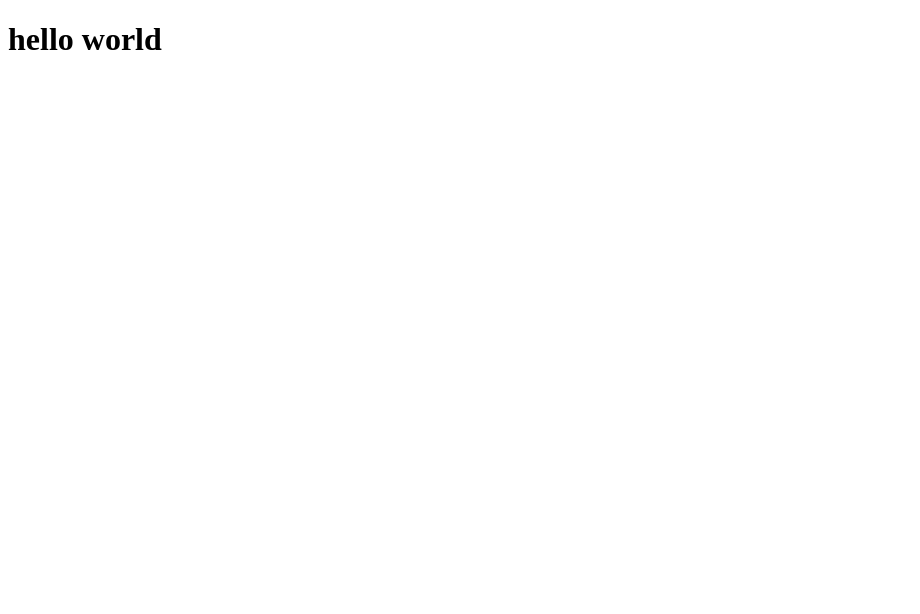
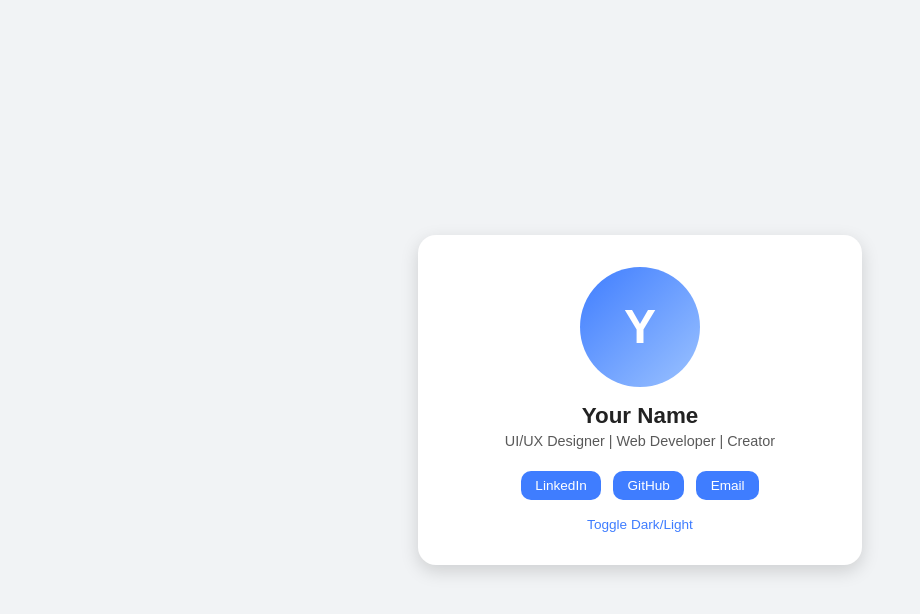
Before and after one commit to uhiwerahuoit370-ai/uhiwerahuoit370-ai.github.io, a plain HTML site: page index.html in a window 1280 px wide. Shown: the whole page, without its empty margins (0-920 px from the left). Drawn offline with Linux system fonts and the light colour scheme.

Commit message:
Update index.html

```diff
--- a/index.html
+++ b/index.html
@@ -1,11 +1,125 @@
 <!DOCTYPE html>
 <html lang="en">
 <head>
-    <meta charset="UTF-8">
-    <meta name="viewport" content="width=device-width, initial-scale=1.0">
-    <title>Document</title>
+<meta charset="UTF-8">
+<meta name="viewport" content="width=device-width, initial-scale=1.0">
+<title>Profile UI</title>
+<style>
+    :root {
+        --bg: #f1f3f5;
+        --card-bg: #ffffff;
+        --text: #222;
+        --accent: #3f7dff;
+    }
+    [data-theme="dark"] {
+        --bg: #1c1f23;
+        --card-bg: #2a2e32;
+        --text: #eaeaea;
+        --accent: #7aa8ff;
+    }
+
+    body {
+        font-family: sans-serif;
+        background: var(--bg);
+        margin: 0;
+        display: flex;
+        height: 100vh;
+        justify-content: center;
+        align-items: center;
+        transition: background 0.3s;
+    }
+    .profile-card {
+        background: var(--card-bg);
+        padding: 2rem;
+        width: min(90%, 380px);
+        text-align: center;
+        border-radius: 18px;
+        box-shadow: 0 6px 18px rgba(0,0,0,0.15);
+        transition: transform .3s, box-shadow .3s;
+    }
+    .profile-card:hover {
+        transform: translateY(-4px);
+        box-shadow: 0 12px 26px rgba(0,0,0,0.2);
+    }
+    .avatar {
+        width: 120px;
+        height: 120px;
+        background: linear-gradient(135deg, var(--accent), #9bc2ff);
+        border-radius: 50%;
+        margin: auto;
+        margin-bottom: 1rem;
+        display: flex;
+        align-items: center;
+        justify-content: center;
+        font-size: 48px;
+        color: #fff;
+        font-weight: bold;
+    }
+    .name {
+        font-size: 1.4rem;
+        font-weight: 700;
+        margin: .25rem 0;
+        color: var(--text);
+    }
+    .bio {
+        color: var(--text);
+        opacity: .75;
+        font-size: .9rem;
+        margin-bottom: 1.4rem;
+    }
+    .social {
+        display: flex;
+        justify-content: center;
+        gap: 12px;
+    }
+    .social a {
+        background: var(--accent);
+        padding: .45rem .9rem;
+        border-radius: 10px;
+        font-size: .85rem;
+        color: #fff;
+        text-decoration: none;
+        transition: background .25s;
+    }
+    .social a:hover {
+        background: #2b5ece;
+    }
+    button {
+        margin-top: 1rem;
+        border: none;
+        background: transparent;
+        font-size: .85rem;
+        cursor: pointer;
+        color: var(--accent);
+        transition: opacity .25s;
+    }
+    button:hover { opacity: .7; }
+</style>
 </head>
+
 <body>
-    <h1>hello world</h1>
+
+<div class="profile-card">
+    <div class="avatar">Y</div> <!-- Initial for profile -->
+    <div class="name">Your Name</div>
+    <div class="bio">UI/UX Designer | Web Developer | Creator</div>
+
+    <div class="social">
+        <a href="#">LinkedIn</a>
+        <a href="#">GitHub</a>
+        <a href="#">Email</a>
+    </div>
+
+    <button onclick="toggleTheme()">Toggle Dark/Light</button>
+</div>
+
+<script>
+    function toggleTheme() {
+        const isDark = document.body.getAttribute('data-theme') === 'dark';
+        document.body.setAttribute('data-theme', isDark ? 'light' : 'dark');
+    }
+    document.body.setAttribute('data-theme','light');
+</script>
+
 </body>
 </html>
```
